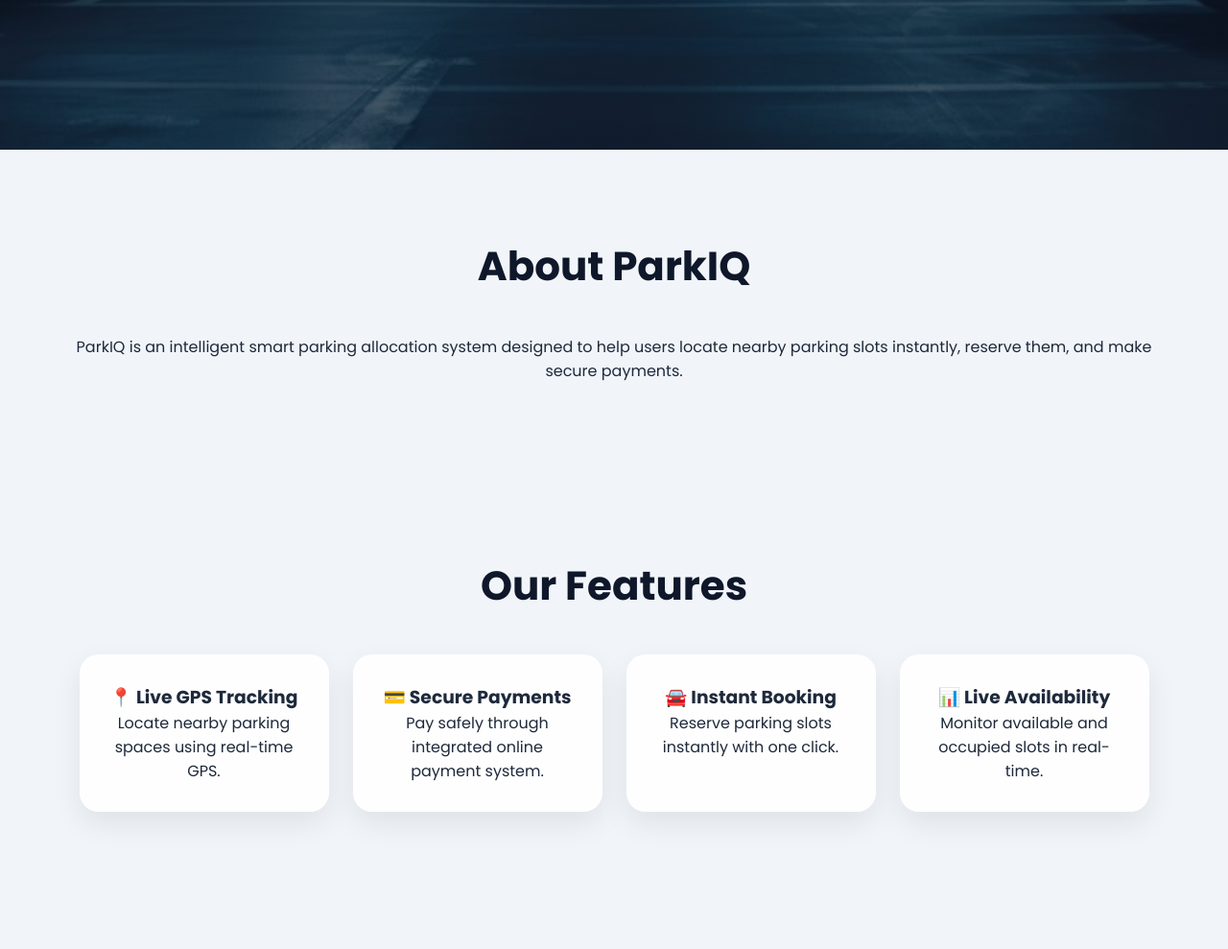
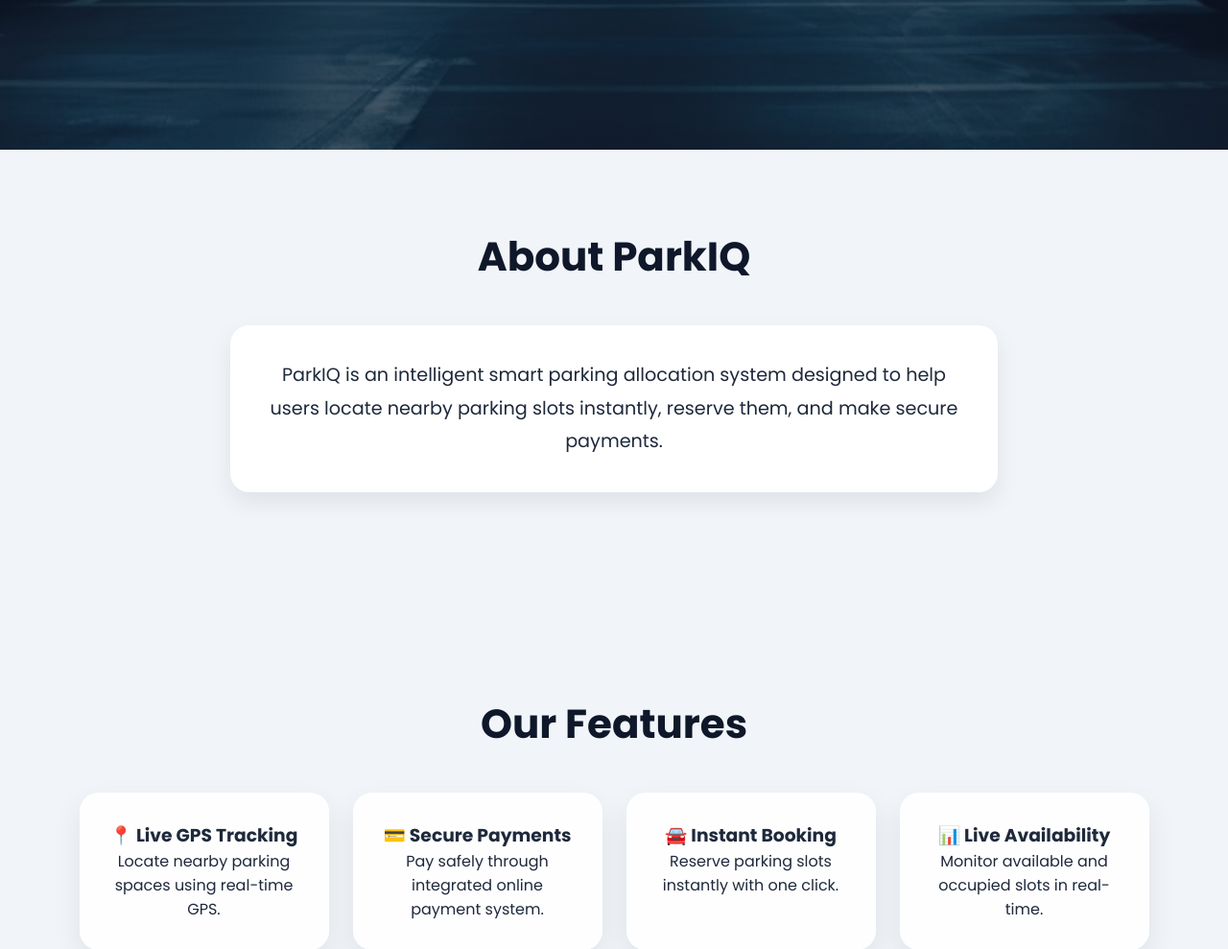
Before and after one commit to shreeyadhanmeher24-oss/ParkIQ, a Flask app: page / in a window 1280 px wide. Shown: the part 729-1718 px from the top of the page at 96% size. Run offline with Flask 3, Linux system fonts and the light colour scheme; data comes from the database, SQL or seed files in the repository; both versions use the stored data as it was after the commit.

Commit message:
Updated success flow and improved about section design

```diff
--- a/app.py
+++ b/app.py
@@ -212,6 +212,7 @@ def extend_payment():
 
 
 # ---------------- PAYMENT SUCCESS ----------------
+# ---------------- PAYMENT SUCCESS ----------------
 @app.route("/success")
 def success():
     payment_id = request.args.get("payment_id")
@@ -229,9 +230,18 @@ def success():
     conn.commit()
     conn.close()
 
+    # Save payment id for receipt + timer flow
+    session["last_payment_id"] = payment_id
+
+    # SHOW SUCCESS PAGE FIRST (not timer directly)
+    return render_template("success.html", payment_id=payment_id)
+
+
+# ---------------- TIMER PAGE ----------------
+@app.route("/timer")
+def timer():
     duration_units = int(session.get("duration", 1))
     seconds = duration_units * 30 * 60
-
     return render_template("timer.html", seconds=seconds)
 
 
--- a/static/css/style.css
+++ b/static/css/style.css
@@ -862,3 +862,30 @@ text-align: center;
     }
 
 }
+
+.receipt-btn {
+    width: 100%;
+    margin-top: 15px;
+}
+
+.about {
+    text-align: center;
+    padding: 80px 20px;
+}
+
+.about-card {
+    max-width: 800px;
+    margin: 40px auto;
+    background: white;
+    padding: 35px;
+    border-radius: 20px;
+    box-shadow: 0 10px 25px rgba(0,0,0,0.08);
+    font-size: 1.2rem;
+    line-height: 1.8;
+    color: #1e293b;
+    transition: transform 0.3s ease;
+}
+
+.about-card:hover {
+    transform: translateY(-5px);
+}
--- a/templates/index.html
+++ b/templates/index.html
@@ -61,10 +61,14 @@
 <!-- About -->
 <section class="about reveal" id="about">
     <h2>About ParkIQ</h2>
-    <p>
-        ParkIQ is an intelligent smart parking allocation system designed to help users
-        locate nearby parking slots instantly, reserve them, and make secure payments.
-    </p>
+
+    <div class="about-card">
+        <p>
+            ParkIQ is an intelligent smart parking allocation system designed
+            to help users locate nearby parking slots instantly, reserve them,
+            and make secure payments.
+        </p>
+    </div>
 </section>
 
 <!-- Features -->
```
Also changed, not shown: templates/success.html (+14 -6 lines), parking.db.
